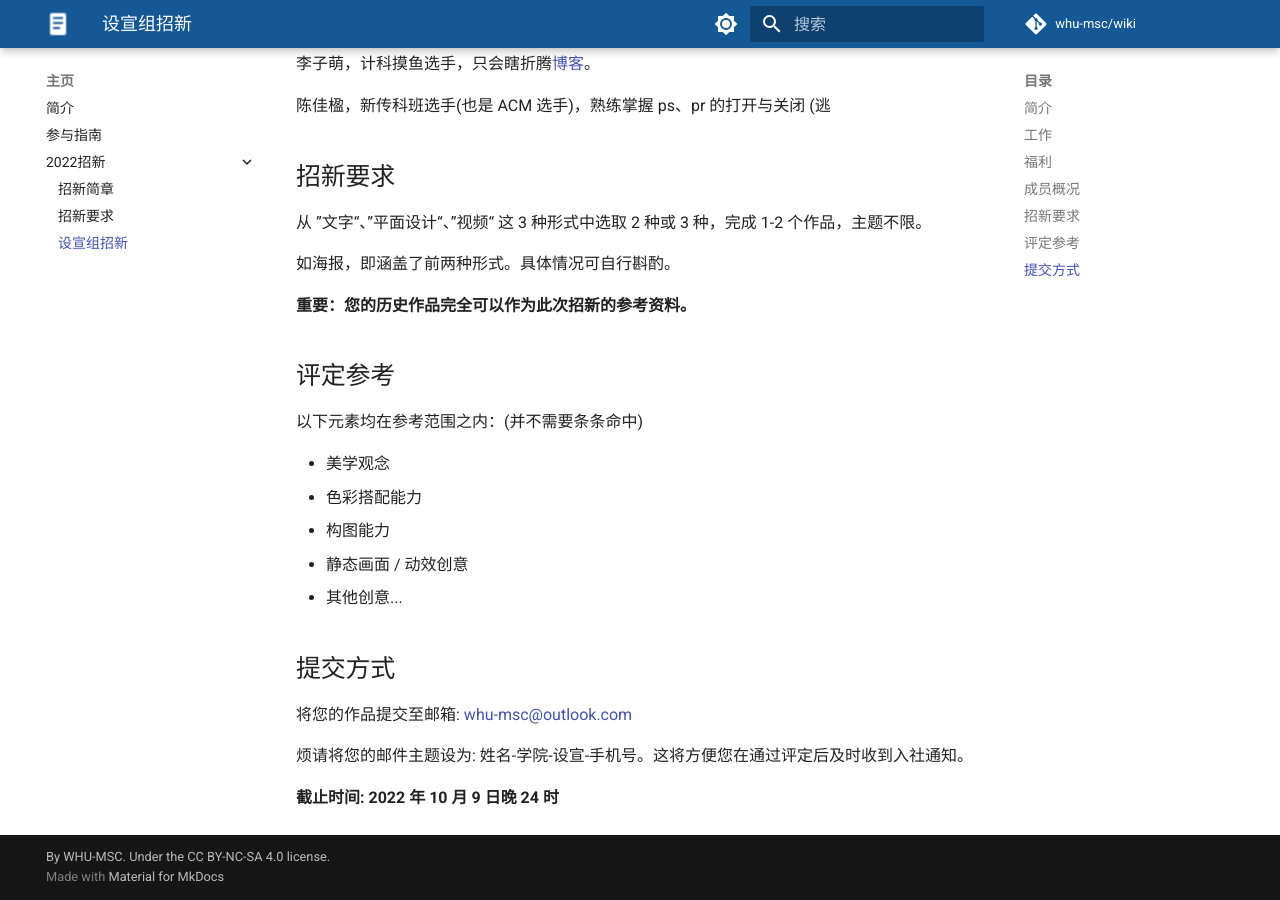
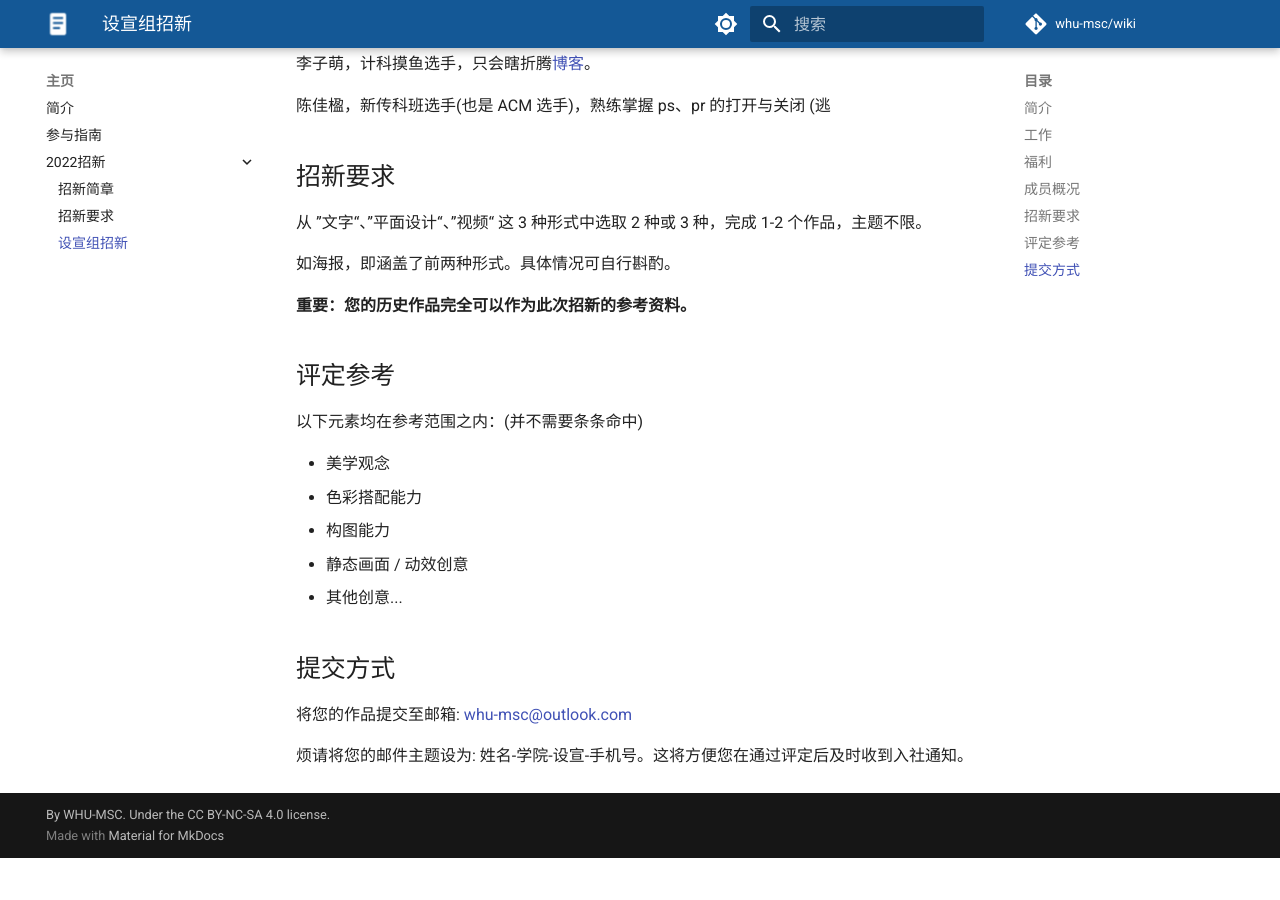
Before and after one commit to WHU-MSC/wiki, an MkDocs documentation site: the page built from docs/mainpage/recruiting/design_promotion.md, in a window 1280 px wide and 900 px high, scrolled down 769 px. Built offline with MkDocs 1.6.1 and Material for MkDocs 9.7.7, drawn with Linux system fonts in a browser that asks for light colours; comment, search, counter and statistics services are not loaded; after the commit the page ends 1627 px from its top, so only the background shows below that.

Commit message:
Update design_promotion.md

```diff
--- a/docs/mainpage/recruiting/design_promotion.md
+++ b/docs/mainpage/recruiting/design_promotion.md
@@ -49,5 +49,3 @@
 将您的作品提交至邮箱: whu-msc@outlook.com
 
 烦请将您的邮件主题设为: 姓名-学院-设宣-手机号。这将方便您在通过评定后及时收到入社通知。
-
-**截止时间: 2022 年 10 月 9 日晚 24 时**
```
